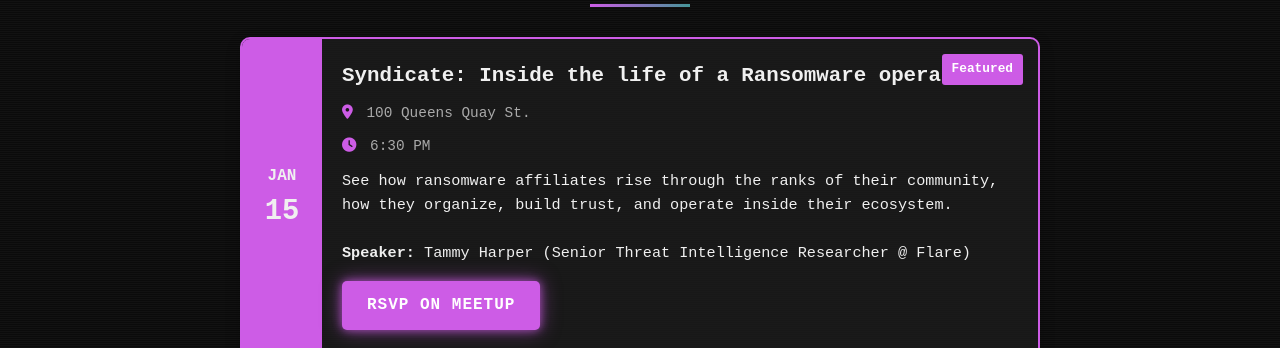
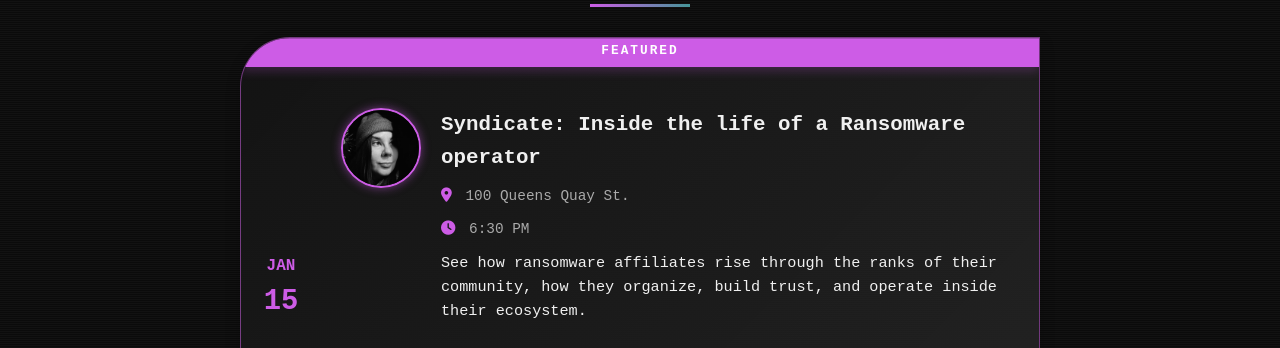
Before and after one commit to amir-hosseinpour/dc416-docker, a plain HTML site: page dc416-main-website-main/events.html in a window 1280 px wide. Shown: the part 430-778 px from the top of the page. Drawn offline with Linux system fonts and the light colour scheme.

Commit message:
edited the events card

```diff
--- a/dc416-main-website-main/css/style.css
+++ b/dc416-main-website-main/css/style.css
@@ -354,12 +354,23 @@ section:nth-child(odd) {
 
 .event-date {
     background-color: var(--primary);
+    border-right: 2px solid var(--primary);
+    box-shadow: 5px 0 10px rgba(205, 92, 230, 0.2);
     padding: 20px;
     display: flex;
     flex-direction: column;
     justify-content: center;
     align-items: center;
     min-width: 80px;
+    color: white;
+}
+
+/* Override for Events Page (Transparent) */
+.events-list .event-date {
+    background-color: transparent;
+    border: none;
+    box-shadow: none;
+    color: var(--primary);
 }
 
 .event-date .month {
@@ -397,6 +408,26 @@ section:nth-child(odd) {
 .event-description {
     margin-bottom: 15px;
     font-size: 0.95rem;
+}
+
+.event-speaker {
+    width: 80px;
+    height: 80px;
+    border-radius: 50%;
+    overflow: hidden;
+    position: relative;
+    flex-shrink: 0;
+    border: 2px solid var(--primary);
+    box-shadow: 0 0 10px rgba(205, 92, 230, 0.5);
+    margin: 20px 0 20px 20px;
+    /* Adjust spacing */
+}
+
+.event-speaker img {
+    width: 100%;
+    height: 100%;
+    object-fit: cover;
+    display: block;
 }
 
 /* Blog Cards */
@@ -1516,23 +1547,56 @@ footer {
 .event-card.featured {
     border: 2px solid var(--primary);
     position: relative;
+    padding-top: 50px;
+    /* Increased space to separate header from content */
 }
 
 .event-card.featured .event-tag {
     position: absolute;
-    top: 15px;
-    right: 15px;
+    top: 0;
+    left: 0;
+    width: 100%;
     background-color: var(--primary);
     color: white;
-    padding: 5px 10px;
-    border-radius: 3px;
+    border-bottom: 2px solid var(--primary);
+    box-shadow: 0 5px 10px rgba(205, 92, 230, 0.2);
+    padding: 3px 0;
+    text-align: center;
     font-size: 0.8rem;
     font-weight: 600;
+    text-transform: uppercase;
+    letter-spacing: 2px;
+    z-index: 10;
+    border-radius: 8px 8px 0 0;
 }
 
 .event-speakers {
     margin-top: 20px;
     margin-bottom: 20px;
+}
+
+/* Events Page Specific Design (Non-Rectangular) */
+.events-list .event-card {
+    border-radius: 50px 0 50px 0;
+    border: 1px solid rgba(205, 92, 230, 0.5);
+    background: linear-gradient(135deg, rgba(20, 20, 20, 0.9), rgba(40, 40, 40, 0.8));
+    overflow: hidden;
+    /* Ensure content respects the custom shape */
+}
+
+/* Update Featured Card for Events Page */
+.events-list .event-card.featured {
+    border-radius: 50px 0 50px 0;
+    padding-top: 50px;
+}
+
+/* Update Featured Tag for Events Page to match corners */
+.events-list .event-card.featured .event-tag {
+    border-radius: 50px 0 0 0;
+    /* Match Top-Left 50px, keep others sharp/straight */
+    width: 100%;
+    left: 0;
+    top: 0;
 }
 
 .event-speakers h4 {
--- a/dc416-main-website-main/events.html
+++ b/dc416-main-website-main/events.html
@@ -52,6 +52,11 @@
                     <div class="event-date">
                         <span class="month">JAN</span>
                         <span class="day">15</span>
+                    </div>
+                    <div class="event-speaker"
+                        style="width: 80px; height: 80px; border-radius: 50%; overflow: hidden; position: relative; flex-shrink: 0; border: 2px solid var(--primary); margin: 20px 0 20px 20px;">
+                        <img src="assets/images/tammy-harper.jpeg" alt="Tammy Harper"
+                            style="width: 100%; height: 100%; object-fit: cover; display: block;">
                     </div>
                     <div class="event-details">
                         <span class="event-tag">Featured</span>
```
Also changed, not shown: dc416-main-website-main/index.html (+3 -0 lines), dc416-main-website-main/assets/images/tammy-harper.jpeg (added).
